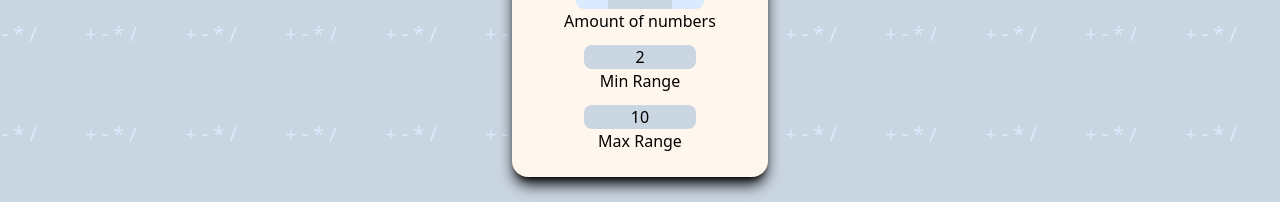
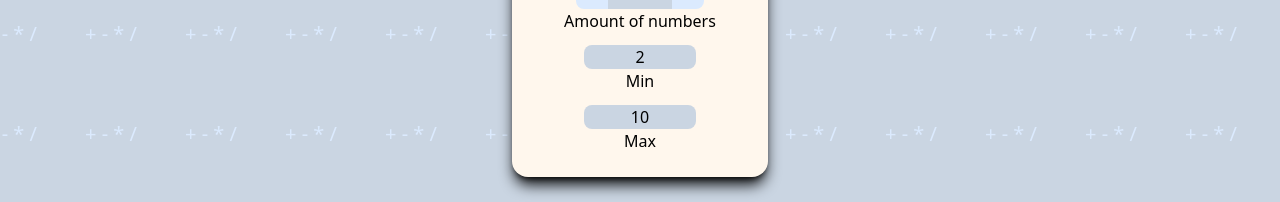
Before and after one commit to IsabelaHolanda2006/random_math_operation, a Next.js app: page / in a window 1280 px wide. Shown: the part 404-606 px from the top of the page. Built offline with nearby package versions, Linux system fonts and the light colour scheme.

Commit message:
changed label of options component, (range is not the right word, but the localStorage still will be 'minRange' and 'maxRange' for compatibility reasons)

```diff
--- a/src/app/components/Options.js
+++ b/src/app/components/Options.js
@@ -26,8 +26,8 @@
                     {/* TODO: regional decimal point option (exemple: '.' and ',') */}
                     {/* TODO: Option to add lives to the user, if zero, will be game over */}
                     <NumberInput />
-                    <RangeInput id='minRange' label='Min Range' />
-                    <RangeInput id='maxRange' label='Max Range' />
+                    <RangeInput id='minRange' label='Min' />
+                    <RangeInput id='maxRange' label='Max' />
                 </div>
             </div>
         </main>
```
